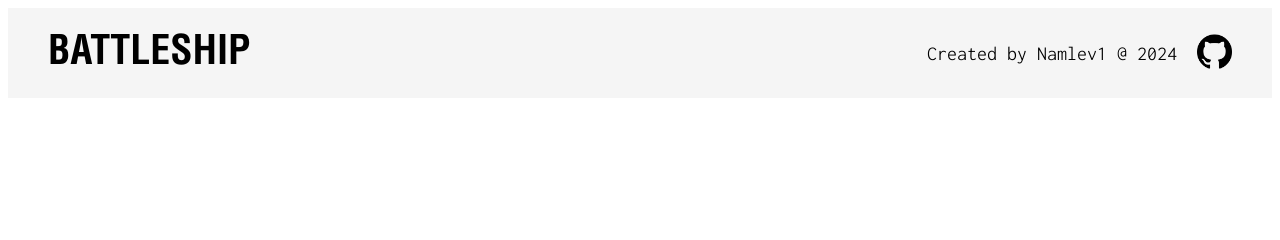
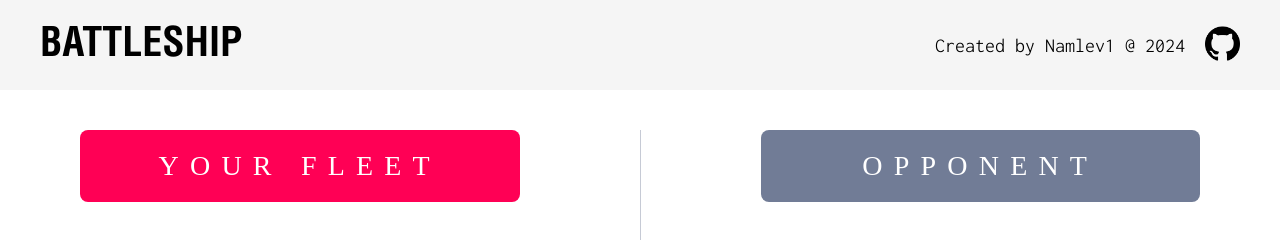
Before and after one commit to Namlev1/battleship, a website built with webpack: page src/index.html in a window 1280 px wide. Shown: the top 240 px of the page. Built offline with nearby package versions, Linux system fonts and the light colour scheme; files whose address does not match are found by name.

Commit message:
Add game layout, banners

```diff
--- a/src/dom/createHomePage.js
+++ b/src/dom/createHomePage.js
@@ -29,6 +29,34 @@ const addHeader = () => {
   header.appendChild(github)
 }
 
+const addMain = () => {
+  const main = document.querySelector('#main')
+  const gameGrid = document.createElement('div')
+  gameGrid.id = 'game-grid'
+
+  const playerDiv = document.createElement('div')
+  playerDiv.classList.add('game-panel')
+  playerDiv.classList.add('player')
+  const enemyDiv = document.createElement('div')
+  enemyDiv.classList.add('game-panel')
+  enemyDiv.classList.add('enemy')
+
+  const fleetBanner = document.createElement('button')
+  fleetBanner.disabled = true
+  fleetBanner.textContent = 'YOUR FLEET'
+
+  const enemyBanner = document.createElement('button')
+  enemyBanner.disabled = true
+  enemyBanner.textContent = 'OPPONENT'
+
+  playerDiv.appendChild(fleetBanner)
+  enemyDiv.appendChild(enemyBanner)
+  gameGrid.appendChild(playerDiv)
+  gameGrid.appendChild(enemyDiv)
+  main.appendChild(gameGrid)
+}
+
 export default () => {
   addHeader()
+  addMain()
 }
--- a/src/dom/styles.css
+++ b/src/dom/styles.css
@@ -8,6 +8,11 @@
     src: url("../../assets/fonts/Inconsolata/Inconsolata-VariableFont_wdth,wght.ttf");
 }
 
+@font-face {
+    font-family: futura;
+    src: url("../../assets/fonts/futura/Futura Heavy font.ttf");
+}
+
 :root {
     --gray-ship: #D1D2DE;
     --gray: #717C96;
@@ -15,9 +20,18 @@
     --light-blue: rgba(97, 198, 255, 0.2);
     --light-gray: rgba(157, 157, 157, 0.20);
     --grid-font: rgba(113, 124, 150, 0.7);
+    --grid-devide: rgba(113, 124, 150, 0.4);
     --background: #ffffff;
     --header-background: #f5f5f5;
     font-size: 40px;
+}
+
+body {
+    display: flex;
+    flex-direction: column;
+    height: 100vh;
+    width: 100vw;
+    margin: 0;
 }
 
 p {
@@ -48,3 +62,56 @@ p {
 #github > a > img {
     width: 35px;
 }
+
+#main {
+    background-color: var(--background);
+    padding: 1rem 2rem;
+    flex-grow: 1;
+}
+
+#game-grid {
+    width: 100%;
+    height: 100%;
+    background-color: var(--grid-devide);
+    display: grid;
+    grid-template-columns: repeat(2, 1fr);
+    gap: 1px;
+}
+
+#game-grid > div {
+    background-color: var(--background);
+}
+
+.player {
+    padding-right: 3rem;
+}
+
+.enemy {
+    padding-left: 3rem;
+}
+
+.game-panel {
+    display: flex;
+    flex-direction: column;
+    align-items: center;
+}
+
+.game-panel > button {
+    appearance: none;
+    font-family: futura;
+    font-size: .7rem;
+    letter-spacing: .8ch;
+    color: var(--background);
+    width: 100%;
+    border: none;
+    border-radius: 8px;
+    padding: 0.5rem 0;
+}
+
+.player > button {
+    background-color: var(--red);
+}
+
+.enemy > button {
+    background-color: var(--gray);
+}
```
